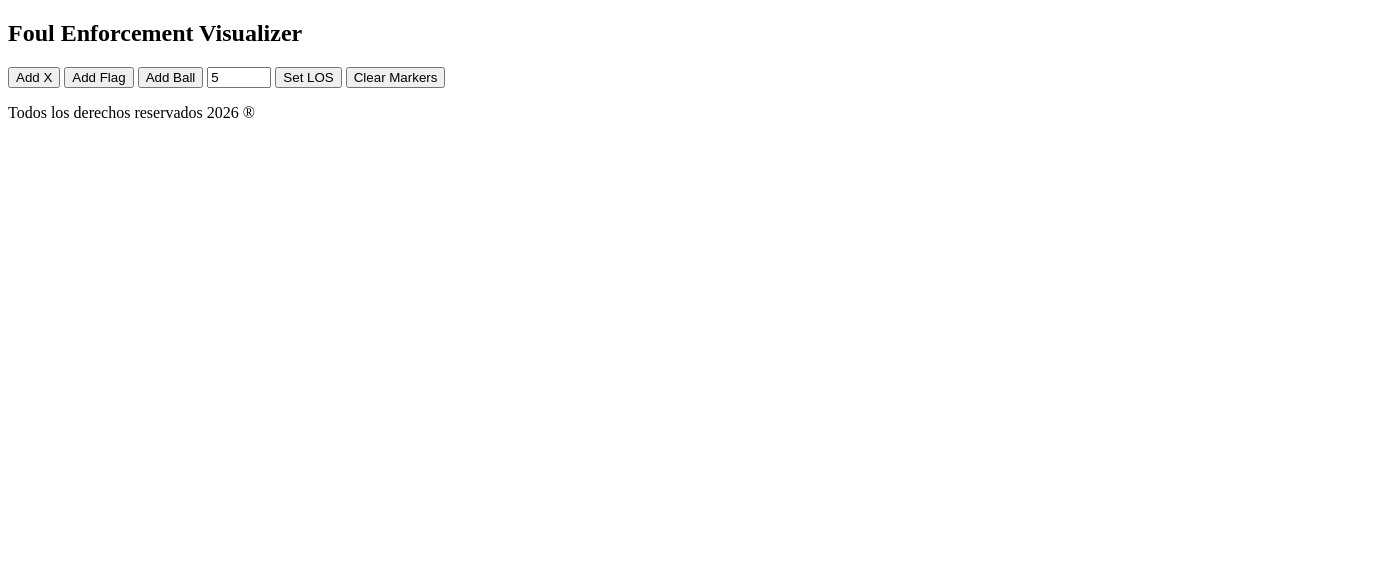
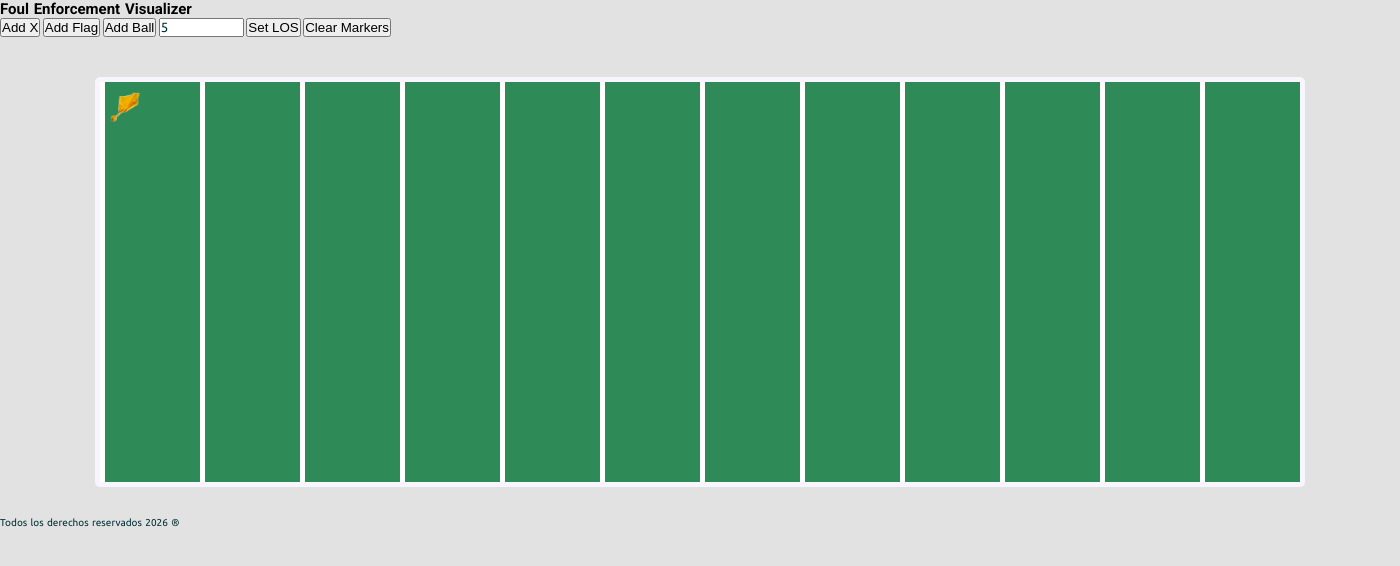
Before and after one commit to nachogalasso/web_applicaciones, a plain HTML site: page index.html in a window 1280 px wide. Both pictures are taken after typing "5" into the empty fields and a click on the button "Add Flag". Shown: the whole page, 1400 px wide, since content can reach past the window. Drawn offline with Linux system fonts and the light colour scheme.

Commit message:
css and js added

```diff
--- a/index.html
+++ b/index.html
@@ -36,21 +36,20 @@
         <h1>Foul Enforcement Visualizer</h1>
     </nav>
 
+    <!-- APP START -->
+    <div class="app_container">
         <!-- ADD ICONS START -->
         <section class="toolbar">
-        <button onclick="createMaker ('x')">Add X</button>
-        <button onclick="createMaker ('flag')">Add Flag</button>
-        <button onclick="createMaker ('ball')">Add Ball</button>
-
+            <button onclick="createMarker ('x')">Add X</button>
+            <button onclick="createMarker ('flag')">Add Flag</button>
+            <button onclick="createMarker ('ball')">Add Ball</button>
             <!-- Input to add LOS-->
             <input type="number" id="losInput" placeholder="Enter LOS (Yards)" min="0" max="100">
-        <button onclick="setLOS()">Set LOS</button>
-        <button onclick="clearMarkers()">Clear Markers</button>
+            <button onclick="setupLOS()">Set LOS</button>
+            <button onclick="resetField()">Clear Markers</button>
         </section>
         <!-- ADD ICONS END -->
-
         <!-- FIELD START -->
-
         <section class="field_container">
             <div class="field" id="field">
                 <div class="los_line" id="losLine"></div>
@@ -58,6 +57,9 @@
             <!-- Field content goes here -->
         </section>
         <!-- FIELD END -->
+    </div>
+    <!-- APP END -->
+
 
     <!-- FOOTER START -->
      <footer class="footer">
--- a/scripts.js
+++ b/scripts.js
@@ -0,0 +1,81 @@
+// Let's bring the objects to life!
+
+// === 1. MARKERs ON FIELD  ===
+const field = document.getElementById('field');
+
+// variables to set the marker's position
+let currentMarker = null;
+let offsetX, offsetY;
+
+// function to create a marker
+function createMarker(type) {
+    const marker = document.createElement('img');
+    marker.classList.add('marker');
+
+    if (type === 'x') {
+        marker.src = './assets/icons/xicon_nbg.webp';
+    }
+
+    if (type === 'flag') {
+        marker.src = './assets/icons/flag_nbg.webp';
+    }
+
+    if (type === 'ball') {
+        marker.src = './assets/icons/ball_nbg.webp';
+    }
+
+    marker.style.left = '1rem';
+    marker.style.top = '1rem';
+
+    field.appendChild(marker);
+
+    enableDrag(marker);
+}
+
+// function to enable dragging of markers
+function enableDrag(marker) {
+    marker.addEventListener('mousedown', (e) => {
+        currentMarker = marker;
+        offsetX = e.offsetX;
+        offsetY = e.offsetY;
+        marker.style.cursor = 'grabbing';
+    });
+
+    document.addEventListener('mousemove', (e) => {
+        if (!currentMarker) return;
+
+        const rect = field.getBoundingClientRect();
+        let x = e.clientX - rect.left - offsetX;
+        let y = e.clientY - rect.top - offsetY;
+
+        currentMarker.style.left = x + 'rem';
+        currentMarker.style.top = y + 'rem';
+    });
+
+    document.addEventListener('mouseup', () => {
+        if (currentMarker) {
+            currentMarker.style.cursor = 'grab';
+        }
+        currentMarker = null;
+    });
+
+}
+
+// Set up the LOS
+function setupLOS() {
+    const yard = document.getElementById('losInput').value;
+    if (yard < 0 || yard > 100) return;
+
+    const losLine = document.getElementById('losLine');
+    losLine.style.left = (yard * 1) + 'rem';
+    losLine.style.display = 'block';
+
+}
+
+//  Reset the field
+function resetField() {
+    document.querySelectorAll('.marker').forEach(m => m.remove());
+    document.getElementById('losLine').style.display = 'none';
+    document.getElementById('losInput').value = '';
+
+}
--- a/style.css
+++ b/style.css
@@ -0,0 +1,143 @@
+/* ===  1. RESET  === */
+:root {
+  --title: 'Roboto', Arial, Helvetica, sans-serif;
+  --text: 'Ubuntu', Arial, Helvetica, sans-serif;
+  --mainTransition: all 0.3s linear;
+  /* Lightmode */
+  --primary: #f9f5ff;
+  --secondary: #003036;
+  --mainSpacing: .1rem;
+}
+
+/* Darkmode */
+.darkmode {
+  --primary: #003036;
+  --secondary: #f9f5ff;
+}
+
+html {
+  font-size: 62.5%;
+  box-sizing: border-box;
+  scroll-behavior: smooth;
+}
+
+* {
+  margin: 0;
+  padding: 0;
+}
+
+img {
+  display: block;
+  max-width: 100%;
+  /* height: auto; */
+  object-fit: contain;
+}
+
+h1, h2, h3,
+h4, h5, h6 {
+  font-family: var(--title);
+  word-spacing: var(--mainSpacing);
+}
+
+p, a, li,
+label, input, legend {
+  font-family: var(--text);
+  word-spacing: var(--mainSpacing);
+  color: var(--secondary);
+}
+
+a {
+  text-decoration: none;
+}
+
+
+/* ===  2. BODY  === */
+body {
+    background-color: #e2e2e2;
+}
+/* ===  3. NAV  === */
+/* ===  4. TOOLBAR  === */
+.toolbar {
+    margin-bottom: 1rem;
+}
+
+/* ===  5. FIELD  === */
+.field_container {
+    display: flex;
+    flex-direction: column;
+    justify-content: center;
+    width: 38rem;
+    height: 140rem;
+}
+
+.field {
+    position: relative;
+    width: 34rem;
+    height: 120rem;
+    background-color: #2e8b57;
+    border: 0.5rem solid var(--primary);
+    border-radius: 0.5rem;
+    overflow: hidden;
+
+    background-image: repeating-linear-gradient(
+        to bottom,
+        white 0rem,
+        white 0.5rem,
+        transparent 0.5rem,
+        transparent 10rem
+    );
+}
+
+.los_line {
+    position: absolute;
+    top: 0;
+    width: 100%;
+    height: 0.4rem;
+    background-color: #a41111;
+    display: none;
+}
+
+.marker {
+    position: absolute;
+    width: 3rem;
+    height: 3rem;
+    cursor: grab;
+    user-select: none;
+}
+
+@media screen and (min-width: 1024px) {
+    .field_container {
+        flex-direction: row;
+        width: 140rem;
+        height: 40rem;
+        margin: 4rem 0;
+    }
+
+    .field {
+        position: relative;
+        width: 120rem;
+        height: 40rem;
+        background-color: #2e8b57;
+        border: 0.5rem solid var(--primary);
+        border-radius: 0.5rem;
+        overflow: hidden;
+
+        background-image: repeating-linear-gradient(
+            to right,
+            white 0rem,
+            white 0.5rem,
+            transparent 0.5rem,
+            transparent 10rem
+            );
+    }
+
+    .los_line {
+        position: absolute;
+        top: 0;
+        width: 0.4rem;
+        height: 100%;
+        background-color: #a41111;
+        display: none;
+    }
+}
+/* ===  6. FOOTER  === */
```
Also changed, not shown: assets/icons/Flageditado.png (deleted), assets/icons/flag_nbg.webp (added). Lines whose indentation alone changed are shown as unchanged.
